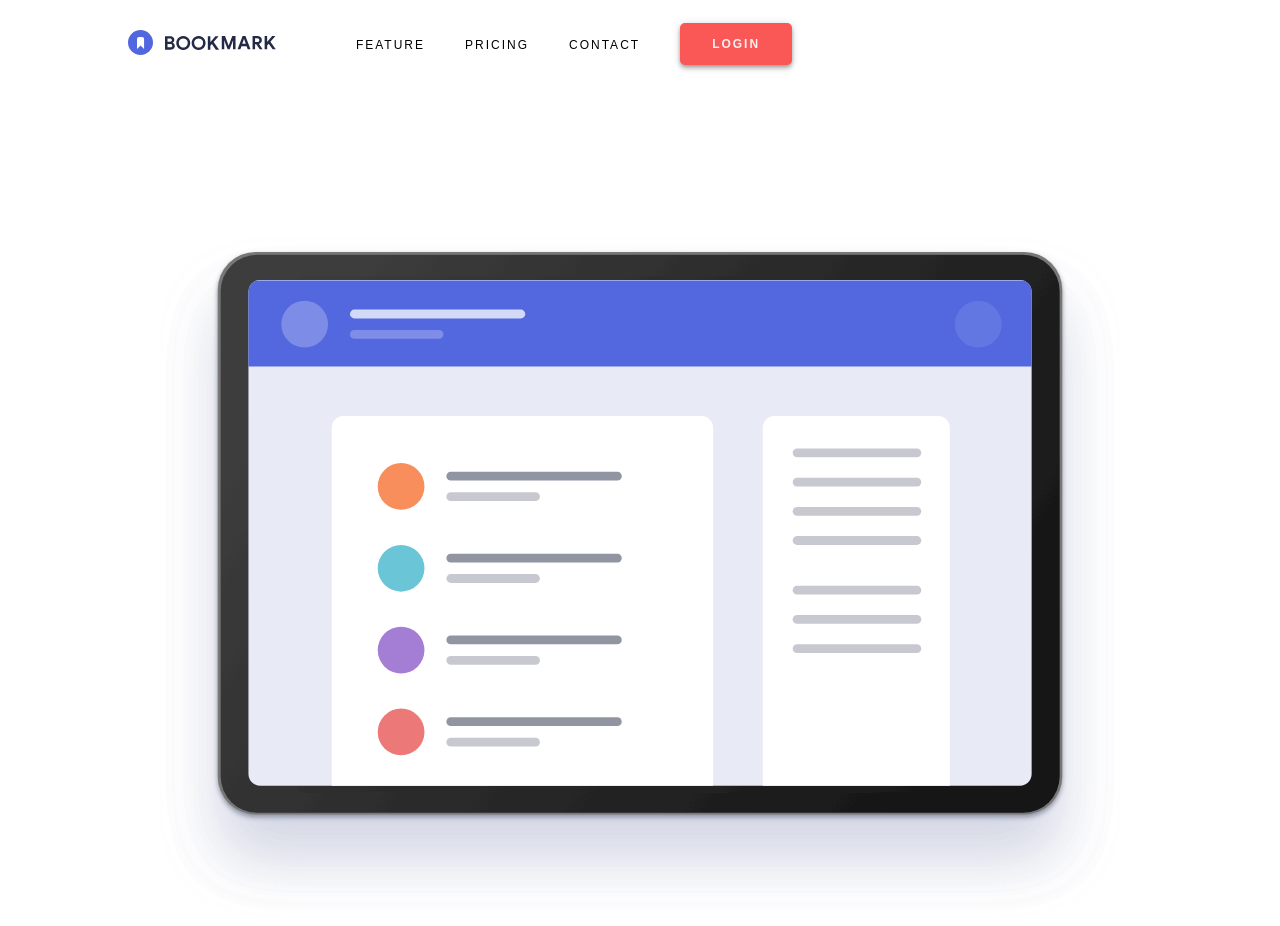
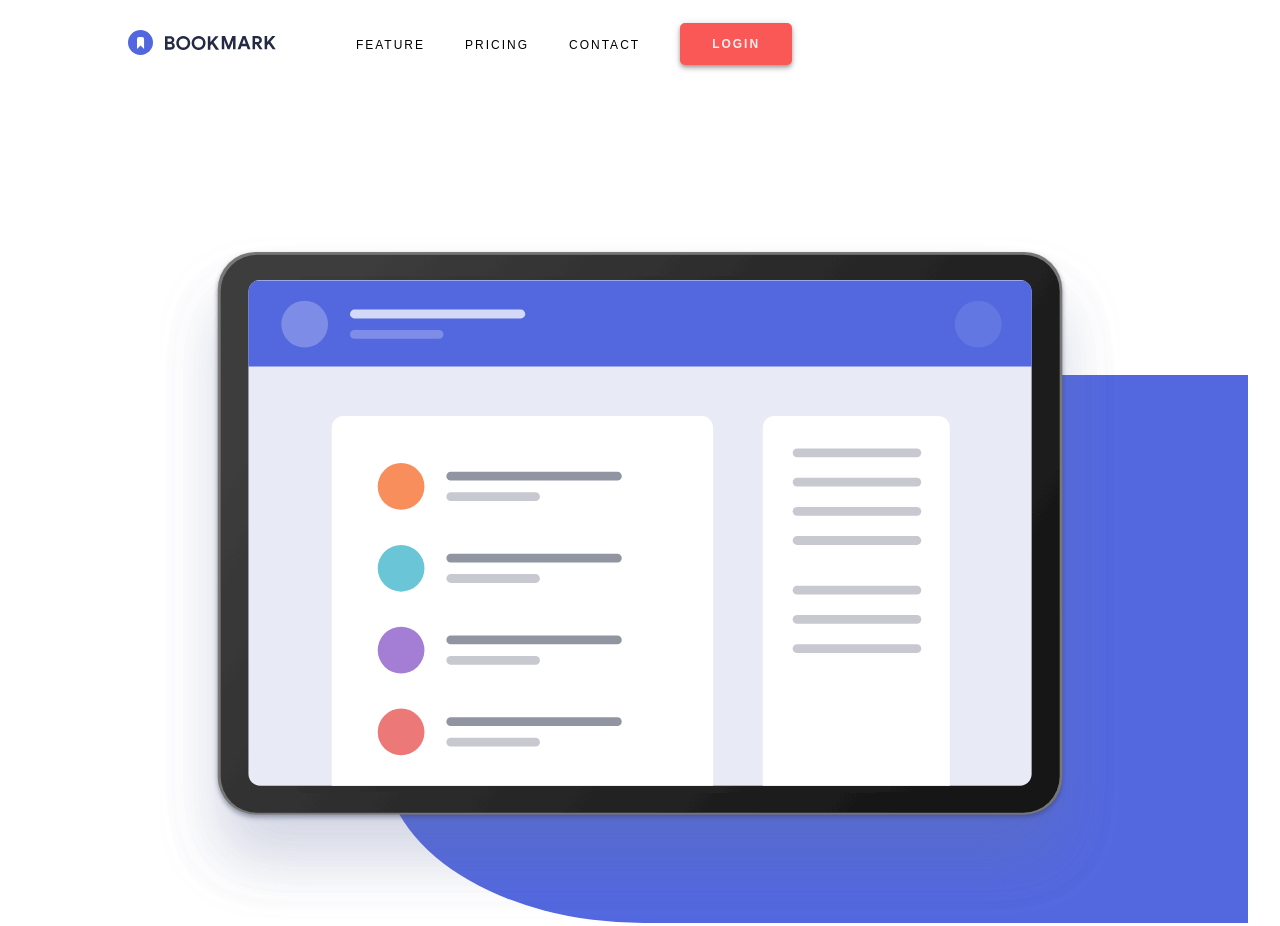
Before and after one commit to vicventum/Bookmark-Landing, a website built with Parcel: page src/index.html in a window 1280 px wide. Shown: the top 926 px of the page. Built offline with nearby package versions, Linux system fonts and the light colour scheme.

Commit message:
Crea figura de fondo en .slide

```diff
--- a/src/app/scss/components/_slide.scss
+++ b/src/app/scss/components/_slide.scss
@@ -1,5 +1,28 @@
 .slide {
 
+  &__img {
+    position: relative;
+    z-index: $z-last;
+    margin-bottom: 4rem;
+
+  }
+
+  &__bg {
+    --size: 90%;
+
+    position: absolute;
+    z-index: $z-last;
+    bottom: 0;
+    right: -10vw;
+
+    width: var(--size);
+    height: calc(var(--size) - 10%);
+
+    border-top-left-radius: 30%;
+    border-bottom-left-radius: 30%;
+
+    background-color: var(--primary-blue);
+  }
 
   &__desc {
     text-align: center;
--- a/src/app/scss/config/_reset.scss
+++ b/src/app/scss/config/_reset.scss
@@ -23,6 +23,8 @@ body {
     // line-height: $line-height;
     color: var(--gray-blue);
     background-color: $light;
+
+    overflow-x: hidden;
 }
 h1,h2,h3 {color: var(--dark-blue);}
 h1, h2 {
--- a/src/index.html
+++ b/src/index.html
@@ -80,6 +80,8 @@
       <!-- img -->
       <div class="slide__img">
         <img src="assets/img/illustration-hero.svg" alt="Tablet">
+
+        <div class="slide__bg"></div>
       </div>
 
       <!-- desc -->
```
Also changed, not shown: dist/index.html, 3 other files.
